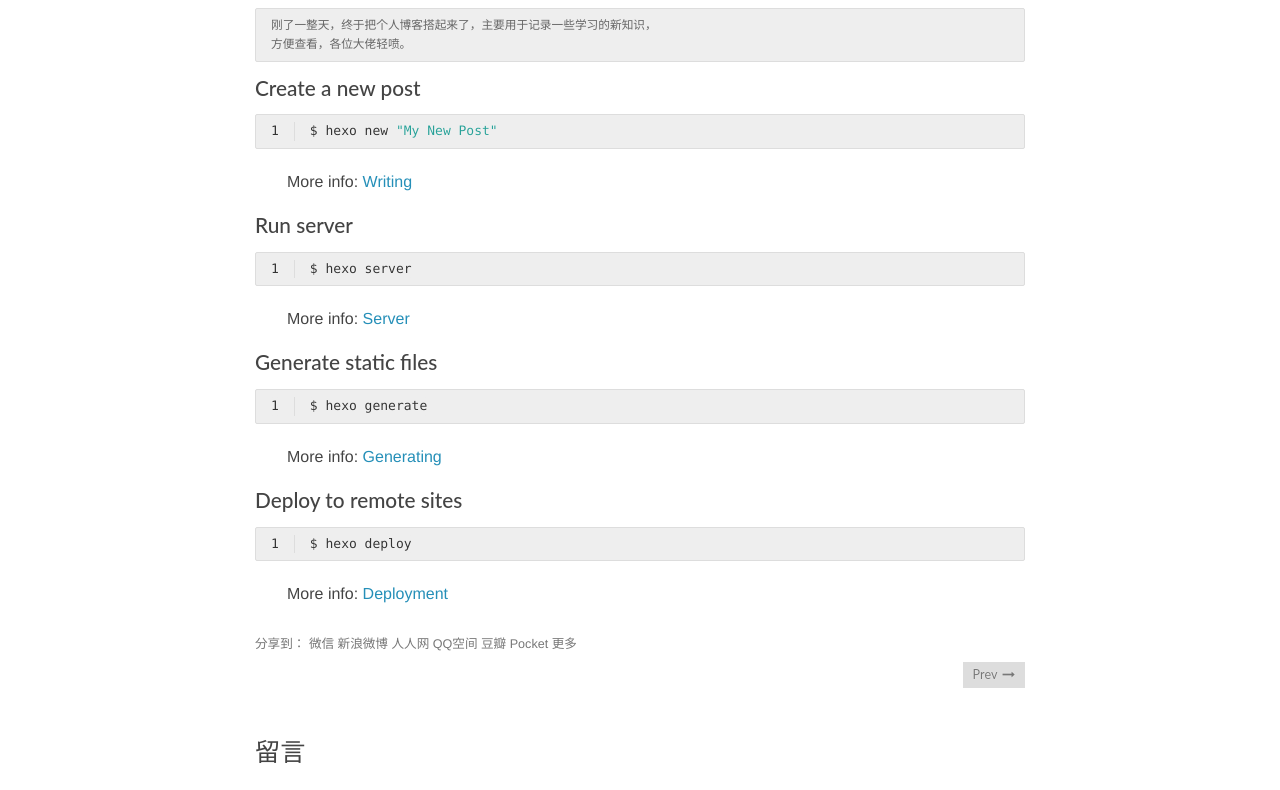
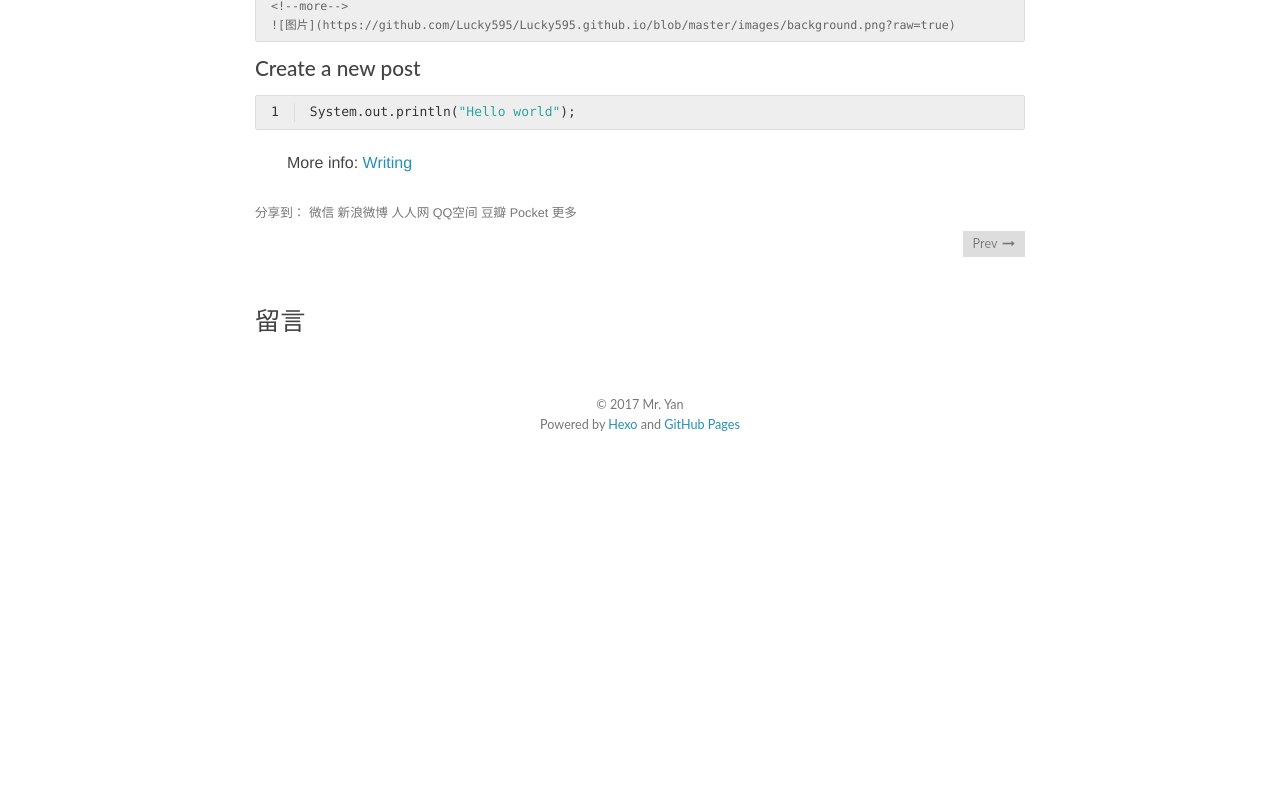
Before and after one commit to Lucky595/Lucky595.github.io, a plain HTML site: page 2017/05/21/hello-world/index.html in a window 1280 px wide. Shown: the part 188-978 px from the top of the page. After the commit the page ends 800 px from the top, so only its background shows below. Drawn offline with nearby package versions, Linux system fonts and the light colour scheme; a script that the page names is missing.

Commit message:
Site updated: 2017-05-21 19:54:01

```diff
--- a/2017/05/21/hello-world/index.html
+++ b/2017/05/21/hello-world/index.html
@@ -6,12 +6,10 @@
   <title>Hello World | Lucky_bao</title>
   <meta name="author" content="Mr. Yan">
 
-  <meta name="description" content="Hello World刚了一整天，终于把个人博客搭起来了，主要用于记录一些学习的新知识，
+  <meta name="description" content="&amp;amp;nbsp刚了一整天，终于把个人博客搭起来了，主要用于记录一些学习的Java新知识，
 方便查看，各位大佬轻喷。
-Create a new post1$ hexo new &quot;My New Post&quot;
-More info: Writing
-Run server1$ hexo server
-More ">
+&amp;lt;!--more--&amp;gt;
+![图片](https://github.com/Lucky595/Lucky595.github.io/blob/master/images/">
 
 
   <meta name="viewport" content="width=device-width, initial-scale=1, maximum-scale=1">
@@ -93,16 +91,12 @@ More ">
     </header>
     <div class="entry">
 
-        <h2 id="Hello-World"><a href="#Hello-World" class="headerlink" title="Hello World"></a>Hello World</h2><pre><code>刚了一整天，终于把个人博客搭起来了，主要用于记录一些学习的新知识，
+        <pre><code>&amp;nbsp刚了一整天，终于把个人博客搭起来了，主要用于记录一些学习的Java新知识，
 方便查看，各位大佬轻喷。
-</code></pre><h3 id="Create-a-new-post"><a href="#Create-a-new-post" class="headerlink" title="Create a new post"></a>Create a new post</h3><figure class="highlight bash"><table><tr><td class="gutter"><pre><div class="line">1</div></pre></td><td class="code"><pre><div class="line">$ hexo new <span class="string">"My New Post"</span></div></pre></td></tr></table></figure>
+&lt;!--more--&gt;
+![图片](https://github.com/Lucky595/Lucky595.github.io/blob/master/images/background.png?raw=true)
+</code></pre><h3 id="Create-a-new-post"><a href="#Create-a-new-post" class="headerlink" title="Create a new post"></a>Create a new post</h3><figure class="highlight bash"><table><tr><td class="gutter"><pre><div class="line">1</div></pre></td><td class="code"><pre><div class="line">System.out.println(<span class="string">"Hello world"</span>);</div></pre></td></tr></table></figure>
 <p>More info: <a href="https://hexo.io/docs/writing.html" target="_blank" rel="external">Writing</a></p>
-<h3 id="Run-server"><a href="#Run-server" class="headerlink" title="Run server"></a>Run server</h3><figure class="highlight bash"><table><tr><td class="gutter"><pre><div class="line">1</div></pre></td><td class="code"><pre><div class="line">$ hexo server</div></pre></td></tr></table></figure>
-<p>More info: <a href="https://hexo.io/docs/server.html" target="_blank" rel="external">Server</a></p>
-<h3 id="Generate-static-files"><a href="#Generate-static-files" class="headerlink" title="Generate static files"></a>Generate static files</h3><figure class="highlight bash"><table><tr><td class="gutter"><pre><div class="line">1</div></pre></td><td class="code"><pre><div class="line">$ hexo generate</div></pre></td></tr></table></figure>
-<p>More info: <a href="https://hexo.io/docs/generating.html" target="_blank" rel="external">Generating</a></p>
-<h3 id="Deploy-to-remote-sites"><a href="#Deploy-to-remote-sites" class="headerlink" title="Deploy to remote sites"></a>Deploy to remote sites</h3><figure class="highlight bash"><table><tr><td class="gutter"><pre><div class="line">1</div></pre></td><td class="code"><pre><div class="line">$ hexo deploy</div></pre></td></tr></table></figure>
-<p>More info: <a href="https://hexo.io/docs/deployment.html" target="_blank" rel="external">Deployment</a></p>
 
 
     </div>
```
Also changed, not shown: index.html (+4 -8 lines), images/biaoqing.jpg (added).
